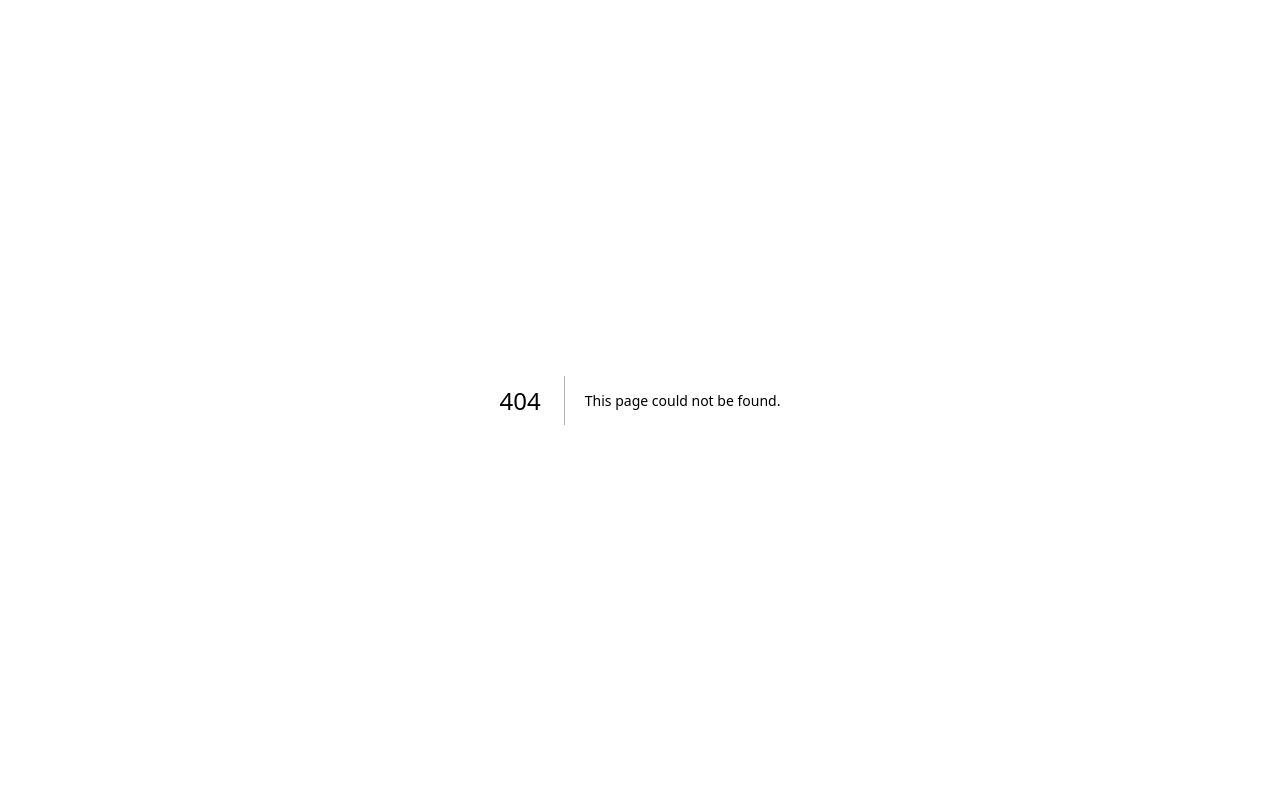
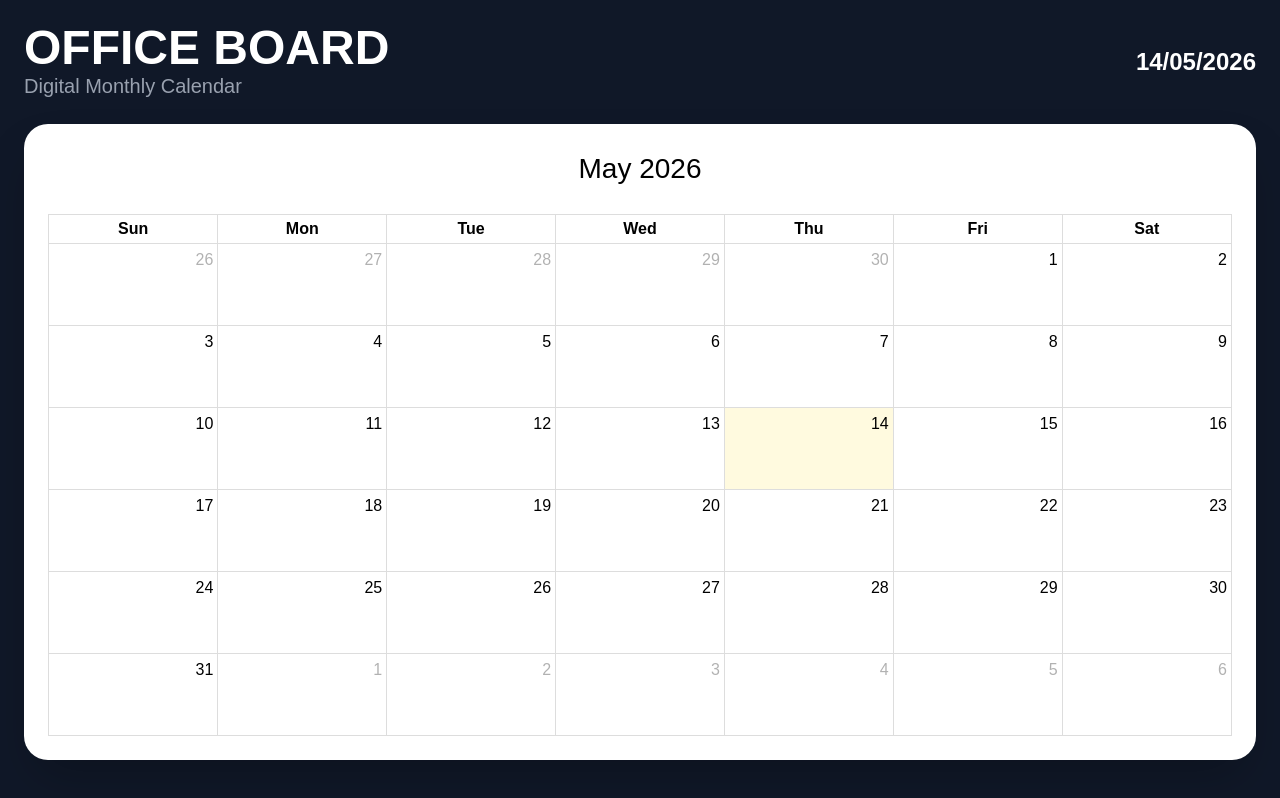
Before and after one commit to arepsaf/office-board-system, a Next.js app: page /tv in a window 1280 px wide. Before the commit this address had no page. Built offline with nearby package versions, Linux system fonts and the light colour scheme; no server answers; the database is empty.

Commit message:
Create page.tsx

```diff
--- /dev/null
+++ b/src/app/tv/page.tsx
@@ -0,0 +1,129 @@
+"use client";
+
+import { useEffect, useState } from "react";
+import FullCalendar from "@fullcalendar/react";
+import dayGridPlugin from "@fullcalendar/daygrid";
+import interactionPlugin from "@fullcalendar/interaction";
+import { supabase } from "@/lib/supabase";
+
+type OfficeEvent = {
+  id: string;
+  date: string;
+  category: string;
+  title: string;
+  status: string;
+  event_pics?: {
+    staff: {
+      name: string;
+    };
+  }[];
+};
+
+export default function TVPage() {
+  const [events, setEvents] = useState<OfficeEvent[]>([]);
+
+  async function loadEvents() {
+    const { data } = await supabase
+      .from("events")
+      .select(
+        `
+        *,
+        event_pics (
+          staff (
+            name
+          )
+        )
+      `,
+      )
+      .neq("status", "Cancelled")
+      .order("date", { ascending: true });
+
+    setEvents((data as OfficeEvent[]) || []);
+  }
+
+  useEffect(() => {
+    loadEvents();
+
+    const channel = supabase
+      .channel("tv-realtime")
+      .on(
+        "postgres_changes",
+        { event: "*", schema: "public", table: "events" },
+        () => loadEvents(),
+      )
+      .on(
+        "postgres_changes",
+        { event: "*", schema: "public", table: "event_pics" },
+        () => loadEvents(),
+      )
+      .subscribe();
+
+    return () => {
+      supabase.removeChannel(channel);
+    };
+  }, []);
+
+  const calendarEvents = events.map((event) => {
+    const picNames =
+      event.event_pics?.map((pic) => pic.staff.name).join(", ") || "";
+
+    return {
+      id: event.id,
+      title: `${event.category} | ${event.title}${
+        picNames ? ` (${picNames})` : ""
+      }`,
+      date: event.date,
+      backgroundColor:
+        event.status === "Done"
+          ? "#16a34a"
+          : event.category === "SPORT"
+            ? "#7c3aed"
+            : event.category === "EVENT"
+              ? "#2563eb"
+              : event.category === "AL"
+                ? "#dc2626"
+                : event.category === "PUBLIC HOLIDAY"
+                  ? "#ef4444"
+                  : "#0f766e",
+      borderColor: "transparent",
+    };
+  });
+
+  return (
+    <main className="min-h-screen bg-gray-900 text-white p-6">
+      <div className="max-w-screen-2xl mx-auto space-y-6">
+        <div className="flex items-center justify-between">
+          <div>
+            <h1 className="text-5xl font-bold">OFFICE BOARD</h1>
+
+            <p className="text-gray-400 text-xl">Digital Monthly Calendar</p>
+          </div>
+
+          <div className="text-right">
+            <p className="text-2xl font-semibold">
+              {new Date().toLocaleDateString("en-GB")}
+            </p>
+          </div>
+        </div>
+
+        <div className="bg-white text-black rounded-3xl shadow-2xl p-6">
+          <FullCalendar
+            plugins={[dayGridPlugin, interactionPlugin]}
+            initialView="dayGridMonth"
+            height="auto"
+            contentHeight={950}
+            expandRows={true}
+            events={calendarEvents}
+            dayMaxEvents={false}
+            eventDisplay="block"
+            headerToolbar={{
+              left: "",
+              center: "title",
+              right: "",
+            }}
+          />
+        </div>
+      </div>
+    </main>
+  );
+}
```
